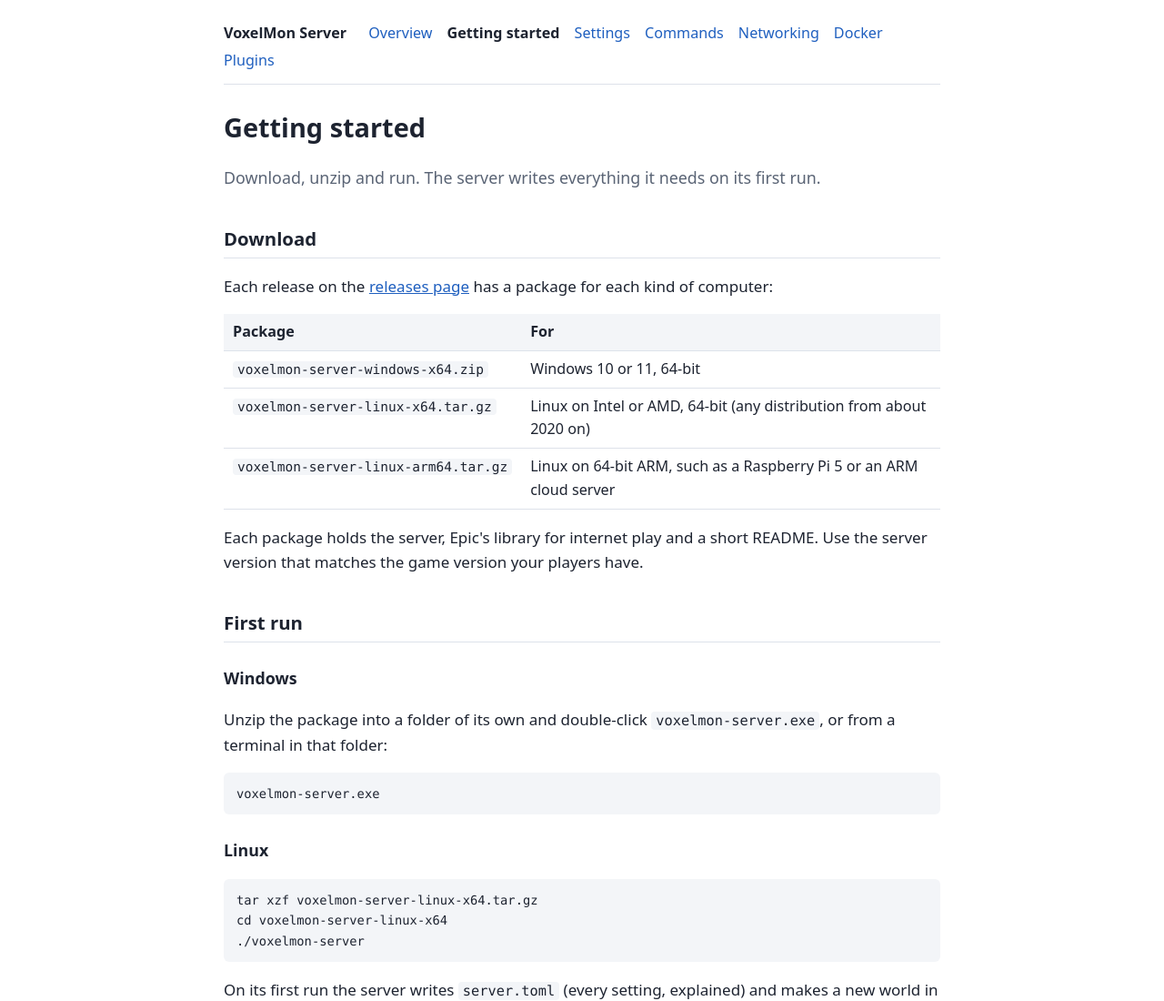
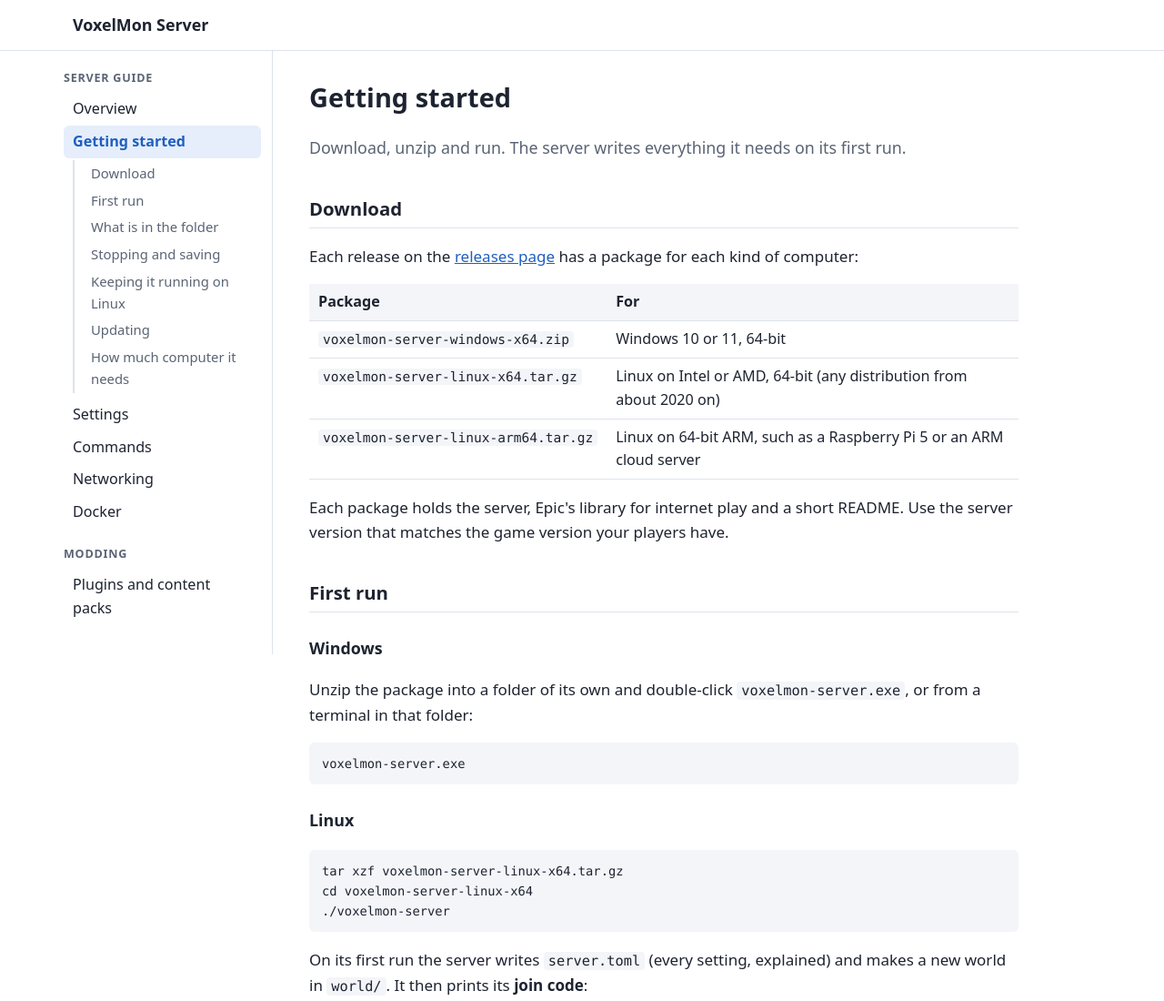
Before and after one commit to Karagra/voxelmon-server, a plain HTML site: page install.html in a window 1280 px wide. Shown: the top 1100 px of the page at 91% size. Drawn offline with Linux system fonts and the light colour scheme.

Commit message:
A left sidebar: the guide's sections and each page's headings, a menu button on phones
Co-Authored-By: Claude Opus 5.5 <noreply@anthropic.com>
Claude-Session: https://claude.ai/code/session_01HBNcscd6caq14NUqibuyKt

```diff
--- a/install.html
+++ b/install.html
@@ -7,14 +7,37 @@
 <link rel="stylesheet" href="style.css">
 </head>
 <body>
-<nav><a class="brand" href="index.html">VoxelMon Server</a>
-<a href="index.html">Overview</a>
-<a href="install.html" aria-current="page">Getting started</a>
-<a href="settings.html">Settings</a>
-<a href="commands.html">Commands</a>
-<a href="network.html">Networking</a>
-<a href="docker.html">Docker</a>
-<a href="plugins.html">Plugins</a></nav>
+<header>
+<a class="brand" href="index.html">VoxelMon Server</a>
+<label class="menu-button" for="menu">Menu</label>
+</header>
+<input type="checkbox" id="menu" hidden>
+<div class="layout">
+<nav aria-label="Site">
+<p class="section">Server guide</p>
+<ul>
+<li><a href="index.html">Overview</a></li>
+<li><a href="install.html" aria-current="page">Getting started</a>
+<ul class="headings">
+<li><a href="#download">Download</a></li>
+<li><a href="#first-run">First run</a></li>
+<li><a href="#what-is-in-the-folder">What is in the folder</a></li>
+<li><a href="#stopping-and-saving">Stopping and saving</a></li>
+<li><a href="#keeping-it-running-on-linux">Keeping it running on Linux</a></li>
+<li><a href="#updating">Updating</a></li>
+<li><a href="#how-much-computer-it-needs">How much computer it needs</a></li>
+</ul>
+</li>
+<li><a href="settings.html">Settings</a></li>
+<li><a href="commands.html">Commands</a></li>
+<li><a href="network.html">Networking</a></li>
+<li><a href="docker.html">Docker</a></li>
+</ul>
+<p class="section">Modding</p>
+<ul>
+<li><a href="plugins.html">Plugins and content packs</a></li>
+</ul>
+</nav>
 <main>
 <h1>Getting started</h1>
 <p class="lead">Download, unzip and run. The server writes everything it needs on its first run.</p>
@@ -95,7 +118,8 @@ journalctl -u voxelmon -f      # its output, including the join code</code></pre
 <tr><td>50 to 100</td><td>A fast core; a dedicated or rented server</td><td>50 Mbit/s</td></tr>
 </table>
 <p>Upload speed is usually what runs out first on a home connection. Over 100 players is possible: test it with your own players first.</p>
+<footer>VoxelMon is made by K-Gaming Network. <a href="https://github.com/Karagra/voxelmon-server/releases">Downloads</a> · <a href="https://karagra.github.io/voxelmon-legal/">Privacy policy</a> · <a href="https://karagra.github.io/voxelmon-legal/terms-of-service.html">Terms of service</a></footer>
 </main>
-<footer>VoxelMon is made by K-Gaming Network. <a href="https://github.com/Karagra/voxelmon-server/releases">Downloads</a> · <a href="https://karagra.github.io/voxelmon-legal/">Privacy policy</a> · <a href="https://karagra.github.io/voxelmon-legal/terms-of-service.html">Terms of service</a></footer>
+</div>
 </body>
 </html>
--- a/style.css
+++ b/style.css
@@ -5,7 +5,9 @@
   --panel: #f3f5f8;
   --rule: #dde2ea;
   --link: #1f5fbf;
+  --here: #e6eefb;
   --code: #f3f5f8;
+  --side: 250px;
 }
 @media (prefers-color-scheme: dark) {
   :root {
@@ -15,31 +17,103 @@
     --panel: #1d2129;
     --rule: #2e3440;
     --link: #7fb0ff;
+    --here: #1f2a3d;
     --code: #1d2129;
   }
 }
 * { box-sizing: border-box; }
+html { scroll-padding-top: 72px; }
 body {
   font: 17px/1.6 system-ui, sans-serif;
-  max-width: 820px;
-  margin: 0 auto;
-  padding: 24px 16px 48px;
+  margin: 0;
   color: var(--text);
   background: var(--bg);
 }
 a { color: var(--link); }
+
+/* The bar across the top: the site's name, and the menu button on narrow screens. */
+header {
+  position: sticky;
+  top: 0;
+  z-index: 2;
+  display: flex;
+  align-items: center;
+  justify-content: space-between;
+  height: 56px;
+  /* Lined up with the sidebar's text, which sits in the 1180-pixel layout. */
+  padding: 0 max(20px, calc((100vw - 1180px) / 2 + 30px));
+  background: var(--bg);
+  border-bottom: 1px solid var(--rule);
+}
+header .brand { font-weight: 700; font-size: 1.05em; color: var(--text); text-decoration: none; }
+.menu-button {
+  display: none;
+  padding: 6px 12px;
+  border: 1px solid var(--rule);
+  border-radius: 6px;
+  cursor: pointer;
+  font-size: 0.95em;
+  user-select: none;
+}
+
+/* The sidebar beside the page. */
+.layout {
+  display: grid;
+  grid-template-columns: var(--side) minmax(0, 1fr);
+  max-width: 1180px;
+  margin: 0 auto;
+}
 nav {
-  display: flex;
-  flex-wrap: wrap;
-  gap: 4px 16px;
-  padding-bottom: 12px;
-  margin-bottom: 24px;
-  border-bottom: 1px solid var(--rule);
+  position: sticky;
+  top: 56px;
+  align-self: start;
+  max-height: calc(100vh - 56px);
+  overflow-y: auto;
+  padding: 20px 12px 32px 20px;
+  border-right: 1px solid var(--rule);
   font-size: 0.95em;
 }
-nav a { text-decoration: none; }
-nav a[aria-current="page"] { color: var(--text); font-weight: 600; }
-nav .brand { font-weight: 700; color: var(--text); margin-right: 8px; }
+nav .section {
+  margin: 18px 0 6px;
+  font-size: 0.78em;
+  font-weight: 700;
+  letter-spacing: 0.06em;
+  text-transform: uppercase;
+  color: var(--muted);
+}
+nav .section:first-child { margin-top: 0; }
+nav ul { list-style: none; margin: 0; padding: 0; }
+nav li a {
+  display: block;
+  padding: 5px 10px;
+  border-radius: 6px;
+  color: var(--text);
+  text-decoration: none;
+}
+nav li a:hover { background: var(--panel); }
+nav li a[aria-current="page"] { background: var(--here); color: var(--link); font-weight: 600; }
+nav .headings { margin: 2px 0 6px 10px; padding-left: 8px; border-left: 2px solid var(--rule); }
+nav .headings a { padding: 3px 10px; font-size: 0.92em; color: var(--muted); }
+nav .headings a:hover { color: var(--text); }
+
+main { min-width: 0; padding: 28px 40px 48px; max-width: 860px; }
+
+/* Narrow screens: the sidebar folds away behind the menu button. */
+@media (max-width: 820px) {
+  .menu-button { display: inline-block; }
+  .layout { display: block; }
+  nav {
+    display: none;
+    position: static;
+    max-height: none;
+    border-right: none;
+    border-bottom: 1px solid var(--rule);
+    padding: 12px 16px 16px;
+  }
+  #menu:checked ~ .layout nav { display: block; }
+  main { padding: 20px 16px 40px; }
+}
+
 h1 { font-size: 1.7em; margin: 0 0 0.3em; }
 h2 { font-size: 1.2em; margin-top: 1.8em; border-bottom: 1px solid var(--rule); padding-bottom: 4px; }
 h3 { font-size: 1.05em; margin-top: 1.4em; }
@@ -51,6 +125,6 @@ pre code { background: none; padding: 0; }
 table { border-collapse: collapse; width: 100%; margin: 12px 0; font-size: 0.95em; display: block; overflow-x: auto; }
 th, td { text-align: left; padding: 7px 10px; border-bottom: 1px solid var(--rule); vertical-align: top; }
 th { background: var(--panel); }
+td code { white-space: nowrap; }
 .note { background: var(--panel); border-left: 4px solid var(--link); padding: 10px 14px; border-radius: 4px; margin: 16px 0; }
 footer { margin-top: 48px; padding-top: 12px; border-top: 1px solid var(--rule); color: var(--muted); font-size: 0.9em; }
-td code { white-space: nowrap; }
```
Also changed, not shown: commands.html (+27 -9 lines), docker.html (+31 -9 lines), index.html (+29 -9 lines), network.html (+31 -9 lines), plugins.html (+29 -9 lines), settings.html (+28 -9 lines).
